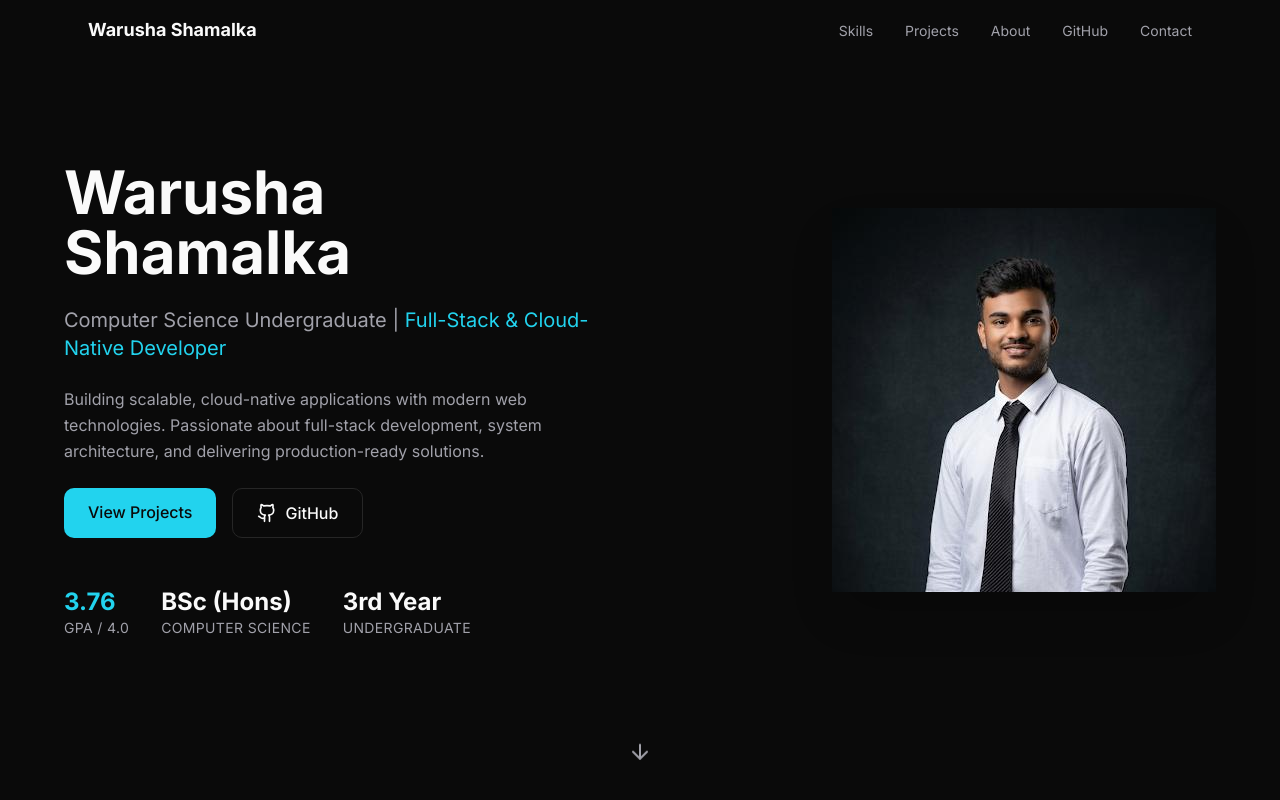
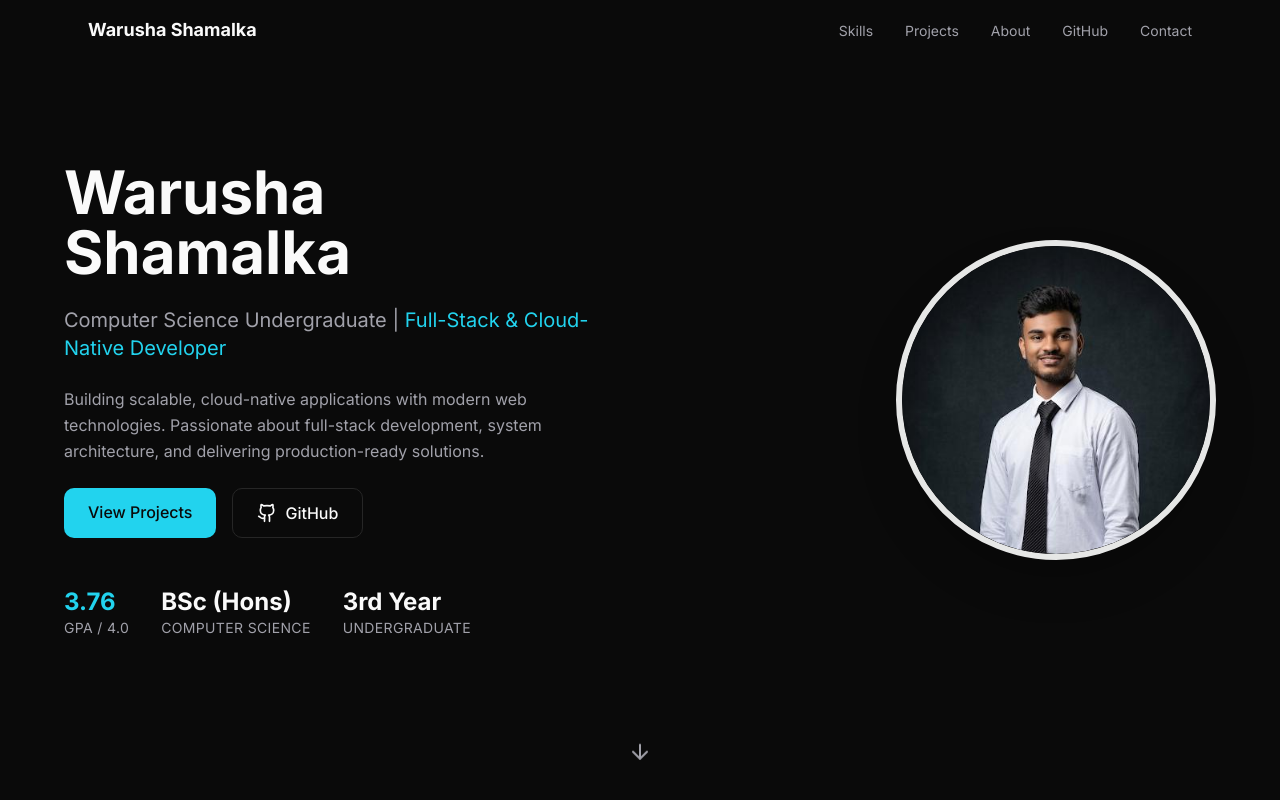
Before and after one commit to Warusha-Shamalka/portfolio, a Next.js app: page /portfolio/ in a window 1280 px wide. Shown: the top 800 px of the page. Built offline with nearby package versions, Linux system fonts and the light colour scheme.

Commit message:
Update HeroSection component to enhance profile image styling and dimensions

```diff
--- a/components/sections.tsx
+++ b/components/sections.tsx
@@ -90,16 +90,14 @@ export function HeroSection() {
           className="flex justify-center md:justify-end"
           variants={fadeInUp}
         >
-          <div className="relative">
-            <div className="w-72 h-72 md:w-80 md:h-80 lg:w-96 lg:h-96 rounded-2xl overflow-hidden border-[6px] border-white/90 shadow-2xl">
+          <div className="relative w-56 h-56 sm:w-64 sm:h-64 md:w-72 md:h-72 lg:w-80 lg:h-80 rounded-full overflow-hidden border-[6px] border-white/90 shadow-2xl">
             <Image
               src="/portfolio/profile.jpg"
               alt="Portrait of Warusha Shamalka, Computer Science student"
               fill
-                className="object-cover object-top"
+              className="object-cover object-top rounded-full"
               priority
             />
-            </div>
           </div>
         </motion.div>
       </motion.div>
```
Lines whose indentation alone changed are shown as unchanged.
